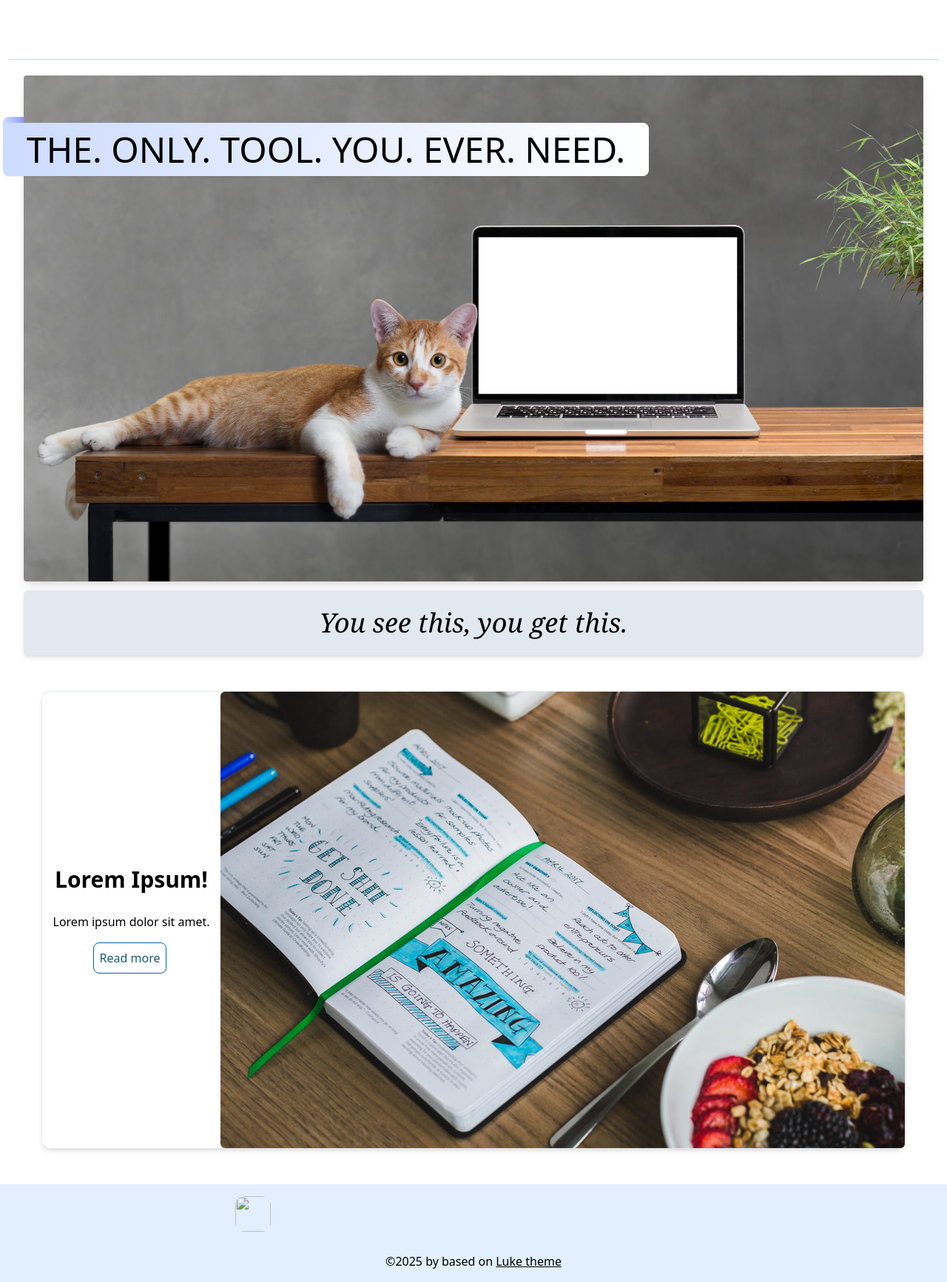
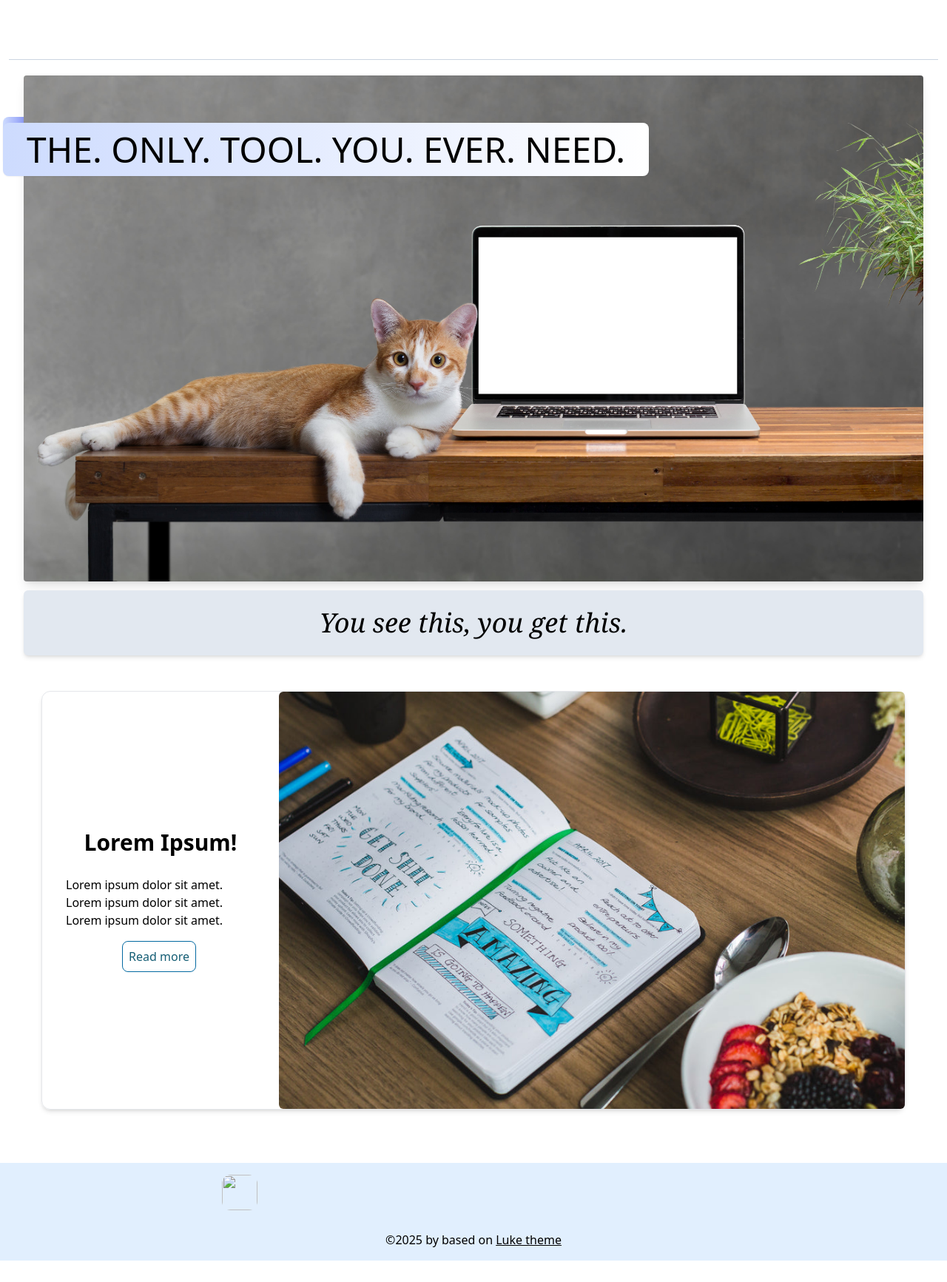
Before and after one commit to Ryohskay/jekyll-theme-luke, a Jekyll site: the page built from index.markdown, in a window 1280 px wide. Shown: the whole page at 74% size. Built offline with Jekyll 4.4.1, drawn with Linux system fonts in a browser that asks for light colours; after the commit the page ends 1704 px from its top, so only the background shows below that.

Commit message:
update various styling to make the landing page more readable

```diff
--- a/_includes/card.html
+++ b/_includes/card.html
@@ -1,11 +1,11 @@
 <div>
     {% for card in page.card_data %}
-    <div class="flex odd:flex-row even:flex-row-reverse items-center border rounded-xl mx-6 md:mx-14 mb-12 shadow-md">
-        <div class="flex flex-col items-center mx-auto">
+    <div class="flex odd:flex-row even:flex-row-reverse items-center border rounded-xl mx-6 md:mx-14 lg:my-12 shadow-md">
+        <div class="flex flex-col items-center mx-auto text-wrap lg:max-w-80">
             {% if card.heading != nil %}
                 <h2 class="text-3xl">{{ card.heading }}</h2>
             {% endif %}
-            <p class="mt-2">
+            <p class="mt-2 mx-8">
                 {{ card.text }}
             </p>
             {% if card.button.text != nil %}
--- a/_includes/footer.html
+++ b/_includes/footer.html
@@ -1,15 +1,15 @@
 <footer class="flex flex-col pb-4 bg-blue-100">
     <div class="flex flex-row justify-around pt-4">
-        <div class="flex flex-col items-start ml-2">
+        <div class="flex flex-col items-start">
             <div class="flex flex-row items-center">
                 <div class="flex">
-                    <img src="{{ site.logo }}" alt="{{ site.logo_alt }}" class="rounded-xl max-h-12 max-w-12 lg:h-12 lg:w-12 lg:mx-4" />
+                    <img src="{{ site.logo }}" alt="{{ site.logo_alt }}" class="rounded-xl max-h-12 max-w-12 lg:h-12 lg:w-12 lg:mr-4" />
                 </div>
                 <div class="flex pl-2">
                     <p class="font-bold">{{ site.title }}</p>
                 </div>
             </div>
-            <span class="max-w-60 mt-3">
+            <span class="max-w-60 mt-3 text-wrap">
                 <p>
                     {{ site.footer_description }}
                 </p>
@@ -22,7 +22,7 @@
                     <ul>
                     {% for link in f_nav.navigations %}
                         <li>
-                            <a href="{{ link.url }}">{{ link.name }}</a>
+                            <a href="{{ link.url }}" class="hover:underline">{{ link.name }}</a>
                         </li>
                     {% endfor %}
                     </ul>
--- a/_includes/header.html
+++ b/_includes/header.html
@@ -27,7 +27,7 @@
         </span>
         <ul class="hidden lg:flex">
             {% for link in site.header_links %}
-                <li class="lg:flex">
+                <li class="lg:flex hover:underline">
                     <a class="text-2xl px-4" href="{{ link.url }}">{{ link.name }}</a>
                 </li>
             {% endfor %}
--- a/_layouts/home.html
+++ b/_layouts/home.html
@@ -2,6 +2,10 @@
 layout: default
 og_type: website
 ---
+<div class="mx-auto mx-6 my-3">
+    {% include card.html %}
+</div>
+
 <div class="flex flex-row flex-wrap align-center justify-center my-6 ml-1">
     {% for card in site.home_cards %}
         <div class="flex flex-col mx-12 lg:mx-8 border-2 rounded-lg p-4 shadow-md mb-4 lg:mb-2 w-96 lg:max-w-96 max-h-[50%]">
@@ -26,5 +30,3 @@ og_type: website
         </div>
     {% endfor %}
 </div>
-
-{% include card.html %}
--- a/assets/css/styles.css
+++ b/assets/css/styles.css
@@ -1019,6 +1019,11 @@ input[type="range"]::-ms-fill-lower {
   margin-right: 1.5rem;
 }
 
+.mx-8 {
+  margin-left: 2rem;
+  margin-right: 2rem;
+}
+
 .mx-auto {
   margin-left: auto;
   margin-right: auto;
@@ -1039,6 +1044,11 @@ input[type="range"]::-ms-fill-lower {
   margin-bottom: 1.5rem;
 }
 
+.my-12 {
+  margin-top: 3rem;
+  margin-bottom: 3rem;
+}
+
 .mb-12 {
   margin-bottom: 3rem;
 }
@@ -1063,10 +1073,6 @@ input[type="range"]::-ms-fill-lower {
   margin-left: 0.25rem;
 }
 
-.ml-2 {
-  margin-left: 0.5rem;
-}
-
 .ml-4 {
   margin-left: 1rem;
 }
@@ -1117,6 +1123,14 @@ input[type="range"]::-ms-fill-lower {
 
 .mt-6 {
   margin-top: 1.5rem;
+}
+
+.mt-20 {
+  margin-top: 5rem;
+}
+
+.mt-8 {
+  margin-top: 2rem;
 }
 
 .block {
@@ -1499,11 +1513,6 @@ input[type="range"]::-ms-fill-lower {
 .text-4xl {
   font-size: 2.25rem;
   line-height: 2.5rem;
-}
-
-.text-6xl {
-  font-size: 3.75rem;
-  line-height: 1;
 }
 
 .font-bold {
@@ -1664,6 +1673,11 @@ ul.dropdown-nav {
     margin-right: 2rem;
   }
 
+  .lg\:my-12 {
+    margin-top: 3rem;
+    margin-bottom: 3rem;
+  }
+
   .lg\:mb-2 {
     margin-bottom: 0.5rem;
   }
@@ -1676,6 +1690,10 @@ ul.dropdown-nav {
     margin-right: 4rem;
   }
 
+  .lg\:mr-4 {
+    margin-right: 1rem;
+  }
+
   .lg\:flex {
     display: flex;
   }
@@ -1700,8 +1718,20 @@ ul.dropdown-nav {
     width: 24rem;
   }
 
+  .lg\:max-w-12 {
+    max-width: 3rem;
+  }
+
   .lg\:max-w-96 {
     max-width: 24rem;
+  }
+
+  .lg\:max-w-60 {
+    max-width: 15rem;
+  }
+
+  .lg\:max-w-80 {
+    max-width: 20rem;
   }
 
   .lg\:flex-row {
--- a/index.markdown
+++ b/index.markdown
@@ -10,7 +10,7 @@ post_banner_text: "You see this, you get this."
 
 card_data:
   - heading: "Lorem Ipsum!"
-    text: "Lorem ipsum dolor sit amet."
+    text: "Lorem ipsum dolor sit amet. Lorem ipsum dolor sit amet. Lorem ipsum dolor sit amet."
     img: "/assets/images/entrepreneurs-journal.jpg"
     img_alt: "Photo"
     button:
```
